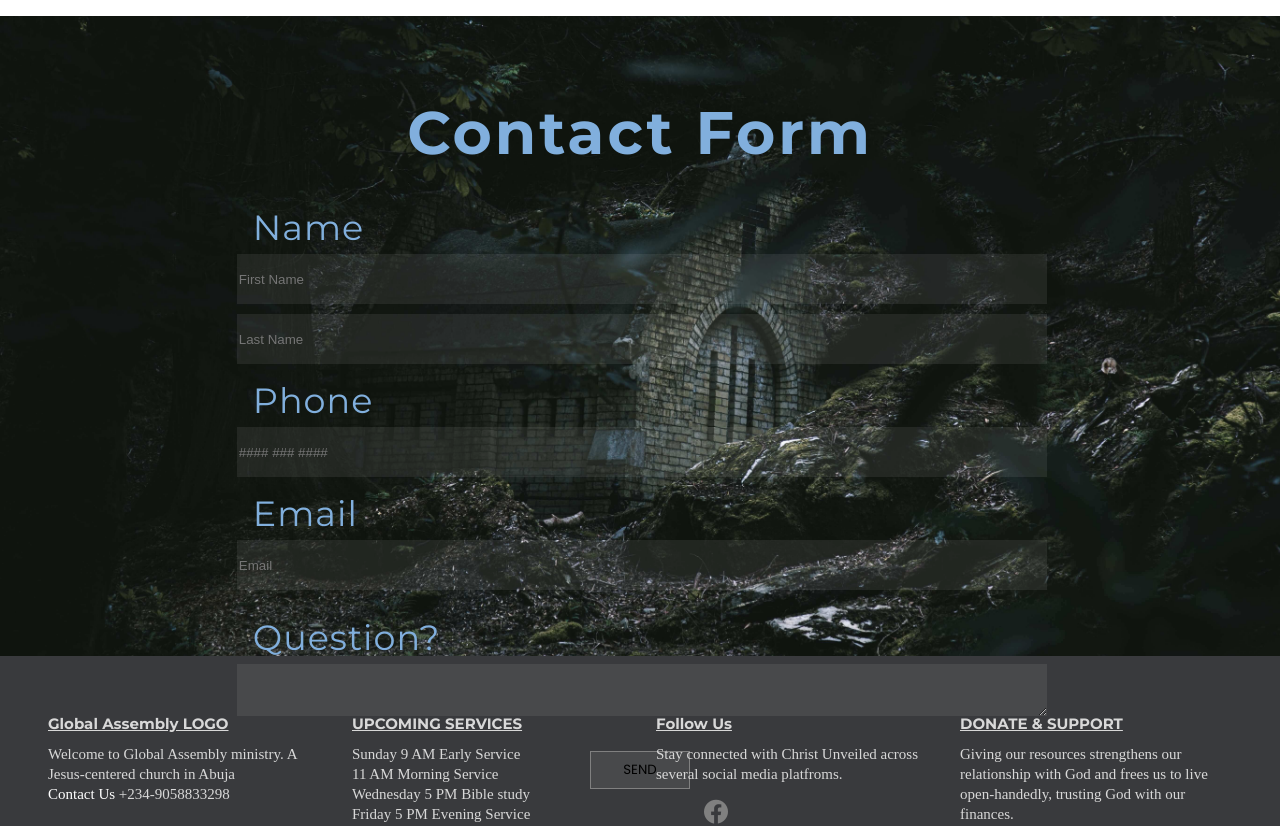
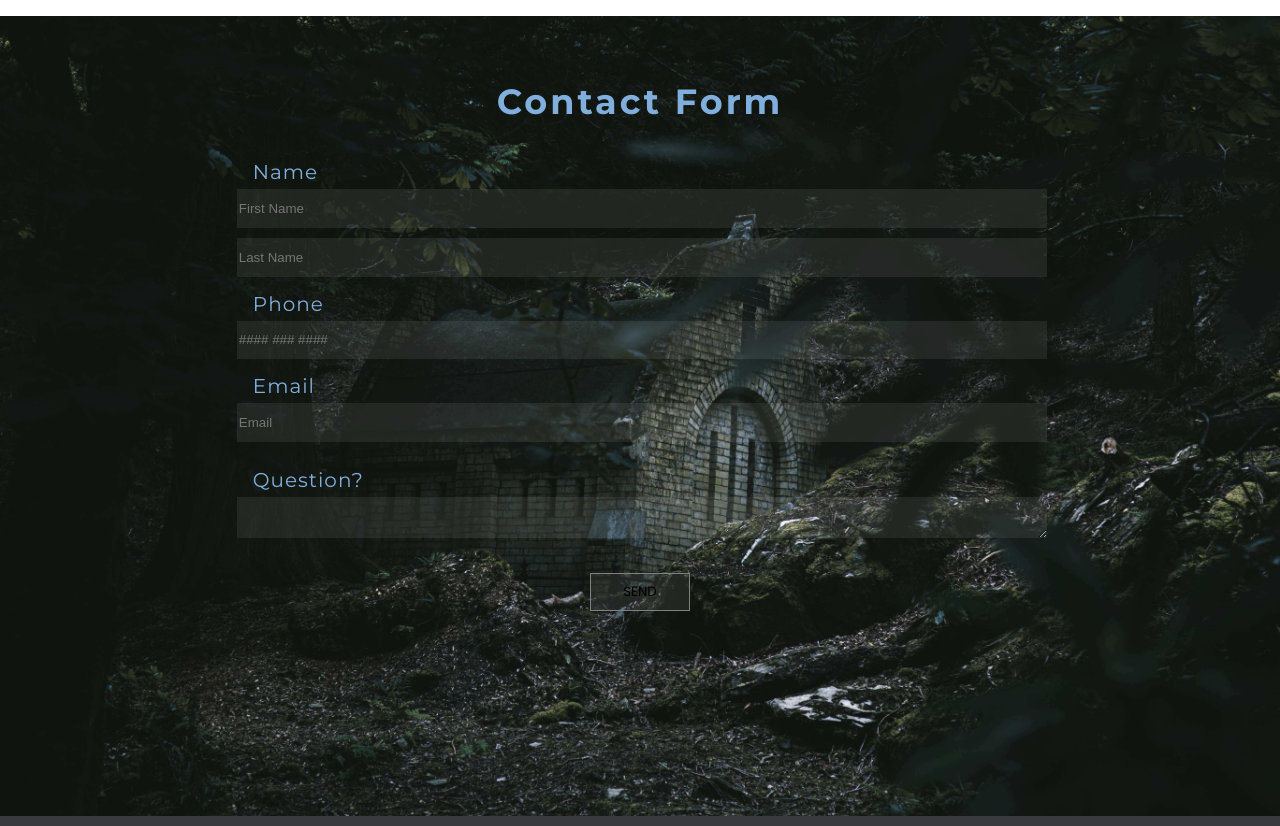
Before and after one commit to Geraldoeze/church-app, a React (Create React App) app: page /contact in a window 1280 px wide. Shown: the top 826 px of the page. Built offline with nearby package versions, Linux system fonts and the light colour scheme.

Commit message:
update styles

```diff
--- a/src/pages/contact/contact.css
+++ b/src/pages/contact/contact.css
@@ -2,7 +2,7 @@
     width: 100%;
     height: 100vh;
     background-image: url('../../Images/dark\ chr.jpg');
-    background-position: left;
+    background-position: center;
     background-repeat: no-repeat;
     background-size: cover;
     font-family: var(--gradient-text);
@@ -80,21 +80,7 @@ input:hover {
     border: 1px solid rgb(60, 164, 250);
 }
 
-@media screen and (min-width: 1024px) {
-    .contact {
-        height: 80vh;
-    }
-    .contact-text {
-        margin-top: 5rem;
-        font-size: 60px;
-    }
-    label {
-        font-size: 35px;
-    }
-    input, textarea {
-        height: 3rem;
-    }
-}
+
 
 @media screen and (max-width: 280px) {
     .contact {
@@ -112,6 +98,29 @@ input:hover {
     }
 }
 
-@media screen and (max-width: 650px) {
+@media screen and (max-width: 450px) {
 
+    .contact-text {
+        margin-top: 3rem;
+        font-size: 30px;
+    }
+    label {
+        font-size: 20px;
+    }
+    input, textarea {
+        height: 2.4rem;
+    }
 }
+
+@media screen and (max-width: 600px) {
+    .contact-text {
+        margin-top: 3rem;
+        font-size: 30px;
+    }
+    label {
+        font-size: 20px;
+    }
+    input, textarea {
+        height: 2.4rem;
+    }
+}
```
